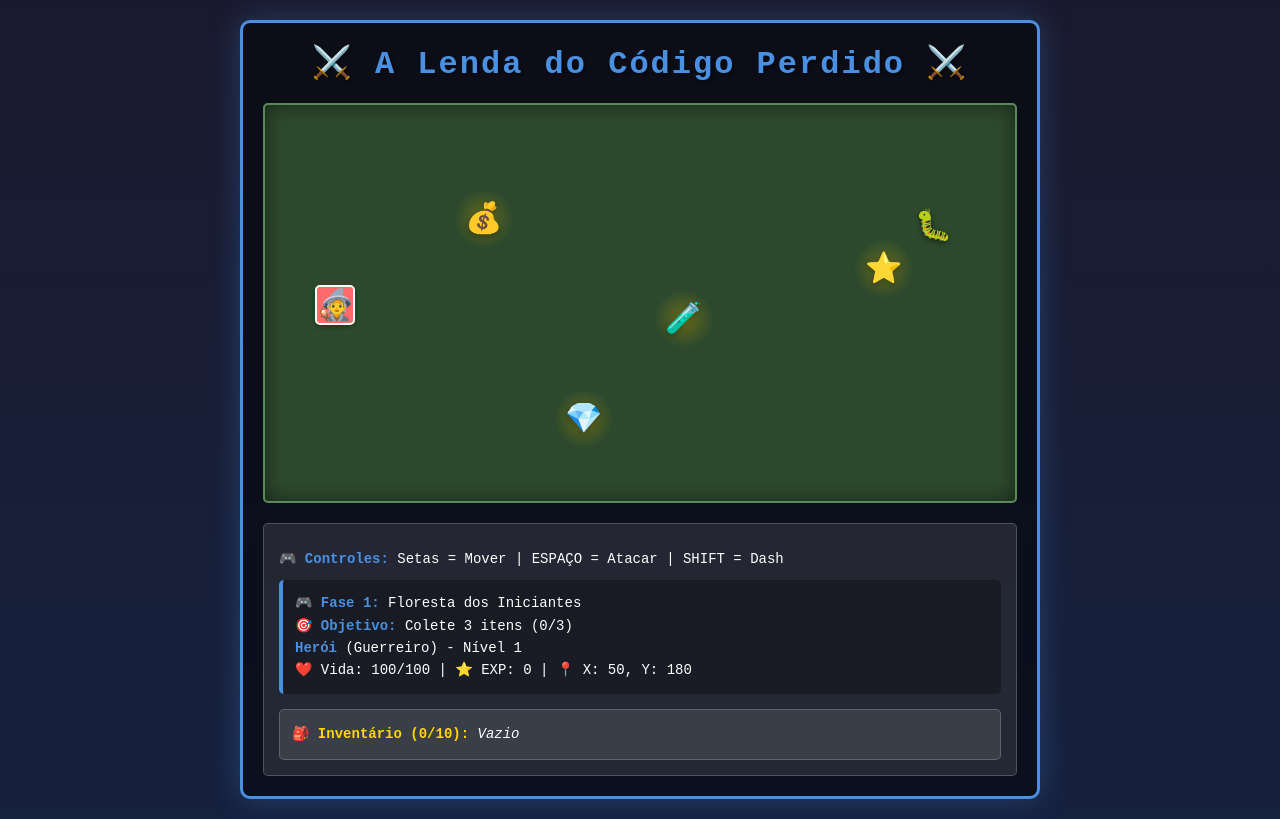
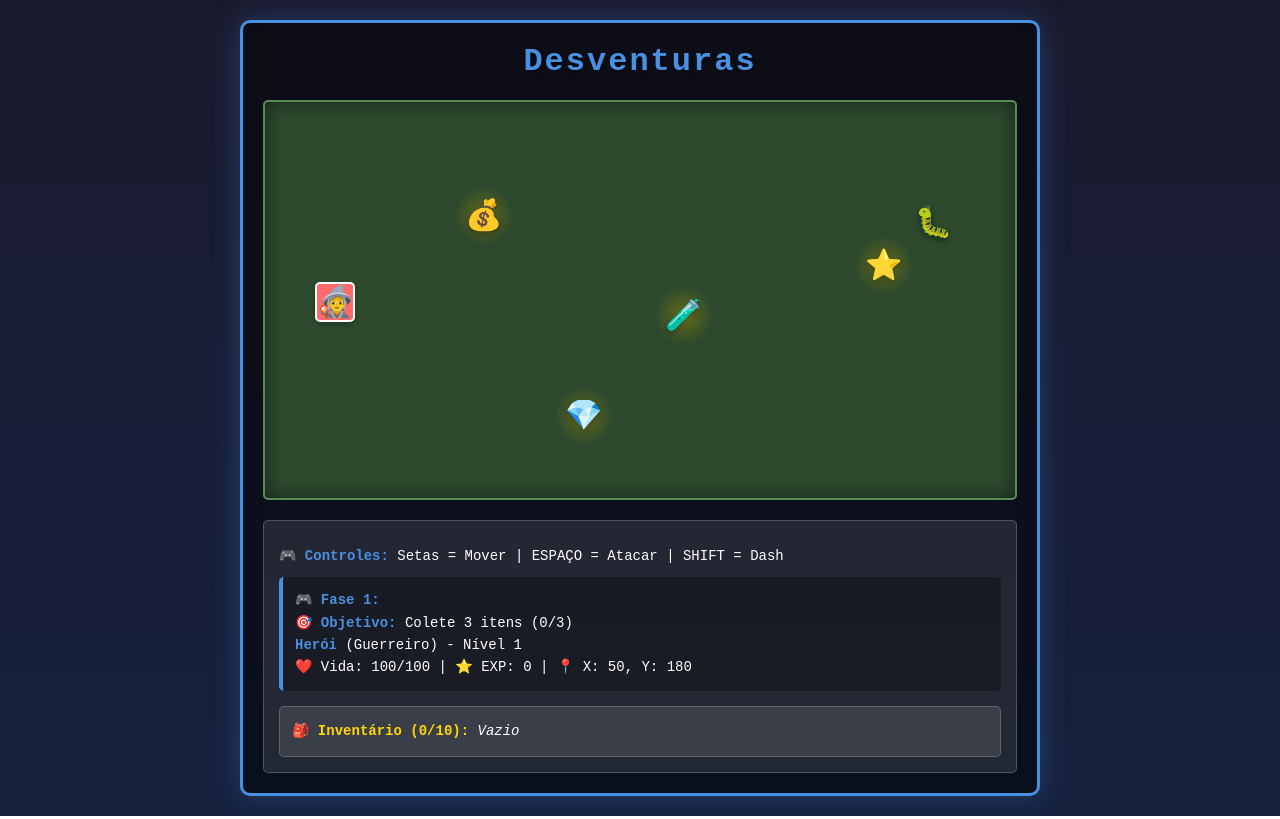
Before and after one commit to Nardo2424/Rpg-de-navegador-, a plain HTML site: page index.html in a window 1280 px wide. Drawn offline with Linux system fonts and the light colour scheme.

Commit message:
Add files via upload

```diff
--- a/index.html
+++ b/index.html
@@ -3,14 +3,14 @@
 <head>
     <meta charset="UTF-8">
     <meta name="viewport" content="width=device-width, initial-scale=1.0">
-    <title>Meu RPG Épico - A Lenda do Código Perdido</title>
+    <title>As desventuras</title>
     <link rel="stylesheet" href="style.css">
 </head>
 <body>
     <!-- Container Principal do Jogo -->
     <div id="game-container">
         <!-- Título do Jogo -->
-        <h1>⚔️ A Lenda do Código Perdido ⚔️</h1>
+        <h1> Desventuras </h1>
 
         <!-- Área do Mundo do Jogo -->
         <div id="game-world">
--- a/script.js
+++ b/script.js
@@ -42,7 +42,7 @@ let hasKey = false;
 
 const levels = {
     1: {
-        nome: "Floresta dos Iniciantes",
+        nome: "",
         objetivo: "Colete 3 itens",
         backgroundColor: "#2d4a2e",
         itemsNeeded: 3
@@ -58,6 +58,12 @@ const levels = {
         objetivo: "Encontre a saída!",
         backgroundColor: "#4a2d2d",
         hasExit: true
+    },
+    4: {
+        nome: "Correr é covardia",
+        objetivo: "Fuja do cadeirante bombado",
+        backgroundColor: "#170b86ff",
+        enemiesdDefeated: 1
     }
 };
 
@@ -630,6 +636,12 @@ function setupLevel3() {
     createExitDoor();
 }
 
+function setupLevel4(){
+    items = [
+    { x: 250}
+    ]
+}
+
 function createExitDoor() {
     exitDoor = { x: 700, y: 300 };
 
```
